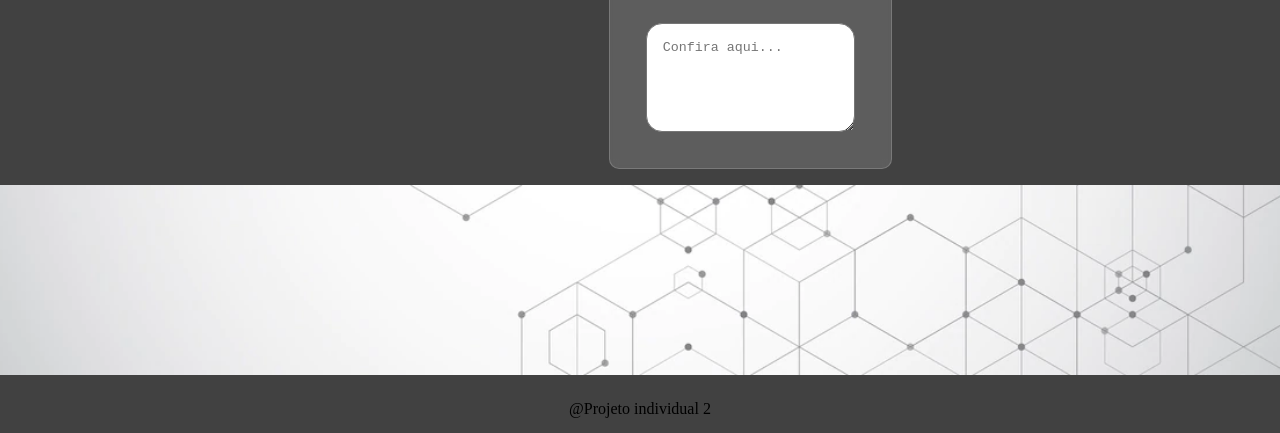
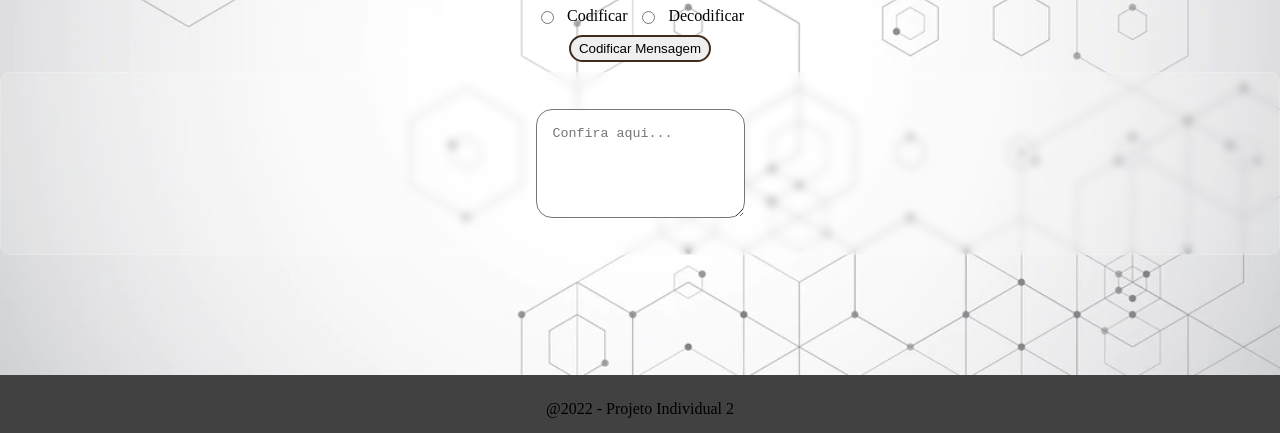
Before and after one commit to GraziFirmino/Projeto-individual-2-Decodificando-, a plain HTML site: page index.html in a window 1280 px wide. Shown: the part 367-800 px from the top of the page. Drawn offline with Linux system fonts and the light colour scheme.

Commit message:
Substituição de paginas
acabou dando erro na hora de commitar e precisei substituir pela versão teste

```diff
--- a/CSS/index.css
+++ b/CSS/index.css
@@ -1,3 +1,5 @@
+
+
 body,
 html {
   height: 100%;
@@ -14,6 +16,7 @@ body {
   background-position: center;
 
 }
+
 header {
   background-color: #414141;
   display: flex;
@@ -24,11 +27,13 @@ header {
 
 }
 
+
 h1 {
   text-align: center;
   align-items: center;
   font-family: Arial, Helvetica, sans-serif;
 }
+
 
 .main {
   width: 100%;
@@ -64,6 +69,7 @@ header {
   border: 2px solid #402B1D;
 
 }
+
 
 .textopassos {
   display: flex;
--- a/SCRIPT/index.js
+++ b/SCRIPT/index.js
@@ -28,6 +28,7 @@ function criptografia() {
   }
 }
 
+//base 64
 function toBase64(text) {
   const code = document.querySelector('input[name="code"]:checked').value
   if (code === 'codificar') {
@@ -39,6 +40,8 @@ function toBase64(text) {
   }
 }
 
+
+//cifradecesar
 function toCaesar(text) {
   let steps = parseInt(document.getElementById('passos').value)
   const code = document.querySelector('input[name="code"]:checked').value
@@ -64,6 +67,7 @@ function toBase64(text) {
       posicaoNoAlfabeto += steps
     }
     console.log(alfabeto[posicaoNoAlfabeto])
+
     if (textoOriginal[i] === ' ') {
       textoCriptografado += ' '
     } else {
--- a/index.html
+++ b/index.html
@@ -8,12 +8,11 @@
     <link rel="stylesheet" href="./CSS/index.css">
     <link rel="stylesheet" href="./CSS/media.css">
 
-
 </head>
-
-
 <body>
 <header>
+
+</header>
       <h1> Decodificando</h1>
     <main>
         <div class="container">
@@ -25,6 +24,7 @@
                 <option id="64base" value="b64"> Base 64</option>
             </select>
             </div>
+
             <div id="selecao">
             <label class="textopassos"> Selecione o número de passos:</label>
             <div class="escolhapassos">
@@ -49,15 +49,8 @@
           </div>
         </div>
       </div>
-
     </main>
-
-  </header>
-
-  <footer>
-    @Projeto individual 2
-  </footer>
-
-
+    <footer> <p>@2022 - Projeto Individual 2 </p> </footer>
+    <script src="SCRIPT/index.js"></script>
 </body>
 </html>
```
Lines whose indentation alone changed are shown as unchanged.
